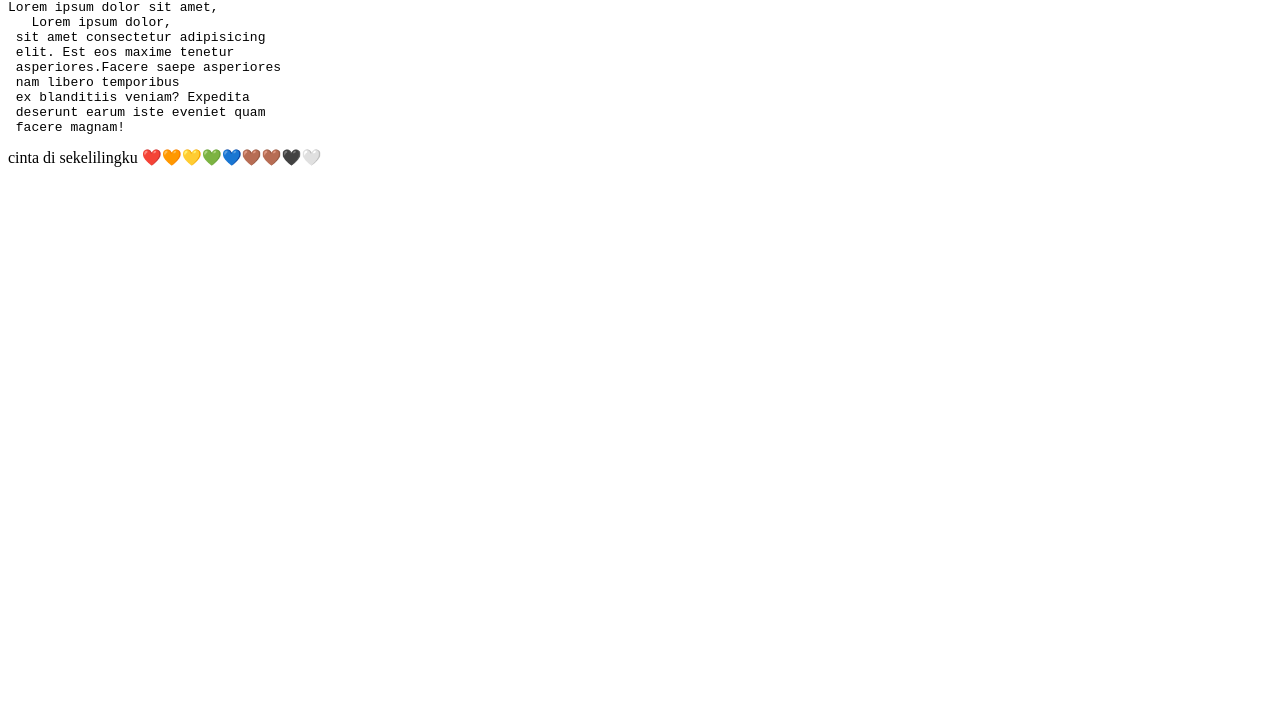
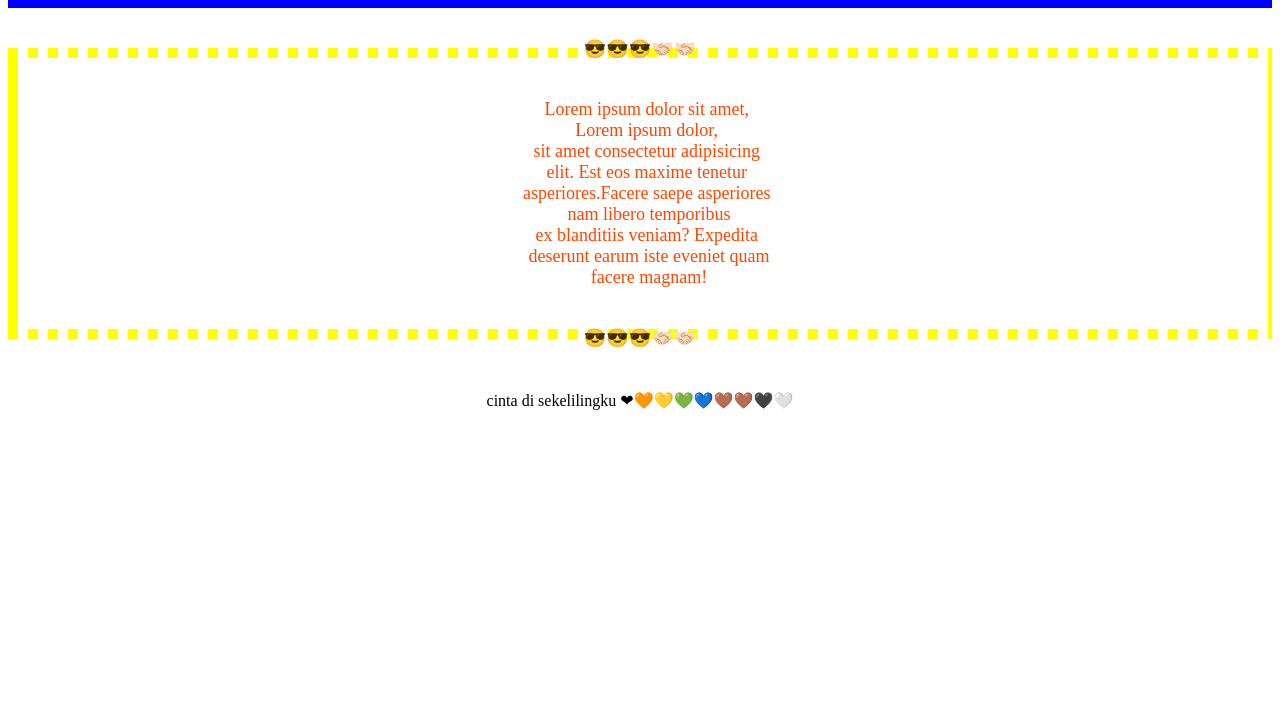
Before and after one commit to Axelouss/outline-html, a plain HTML site: page index.html in a window 1280 px wide. Shown: the part 80-800 px from the top of the page. Drawn offline with Linux system fonts and the light colour scheme.

Commit message:
index.html

```diff
--- a/index.html
+++ b/index.html
@@ -4,15 +4,15 @@
     <head>
     <meta charset="UTF-8">
     <meta name="viewport" content="width=device-width, initial-scale=1">
-  <title>Outline Html</title
+    <title>Outline Html</title>
     <link rel="stylesheet" href="style.css">
     </head>
     <body>
     <h1>selamat datang</h1>
 
-
+    <pre>
     <div class="border-love">
-     <pre>Lorem ipsum dolor sit amet,
+    Lorem ipsum dolor sit amet,
     Lorem ipsum dolor,
     sit amet consectetur adipisicing
     elit. Est eos maxime tenetur
@@ -20,11 +20,11 @@
     nam libero temporibus
     ex blanditiis veniam? Expedita
     deserunt earum iste eveniet quam
- facere magnam! </pre>
+    facere magnam!
     </div>
+    </pre>
 
- <div>
- cinta di sekelilingku ❤️🧡💛💚💙🤎🤎🖤🤍
+    cinta di sekelilingku ❤🧡💛💚💙🤎🤎🖤🤍
     </div>
 
 
```
Lines whose indentation alone changed are shown as unchanged.
